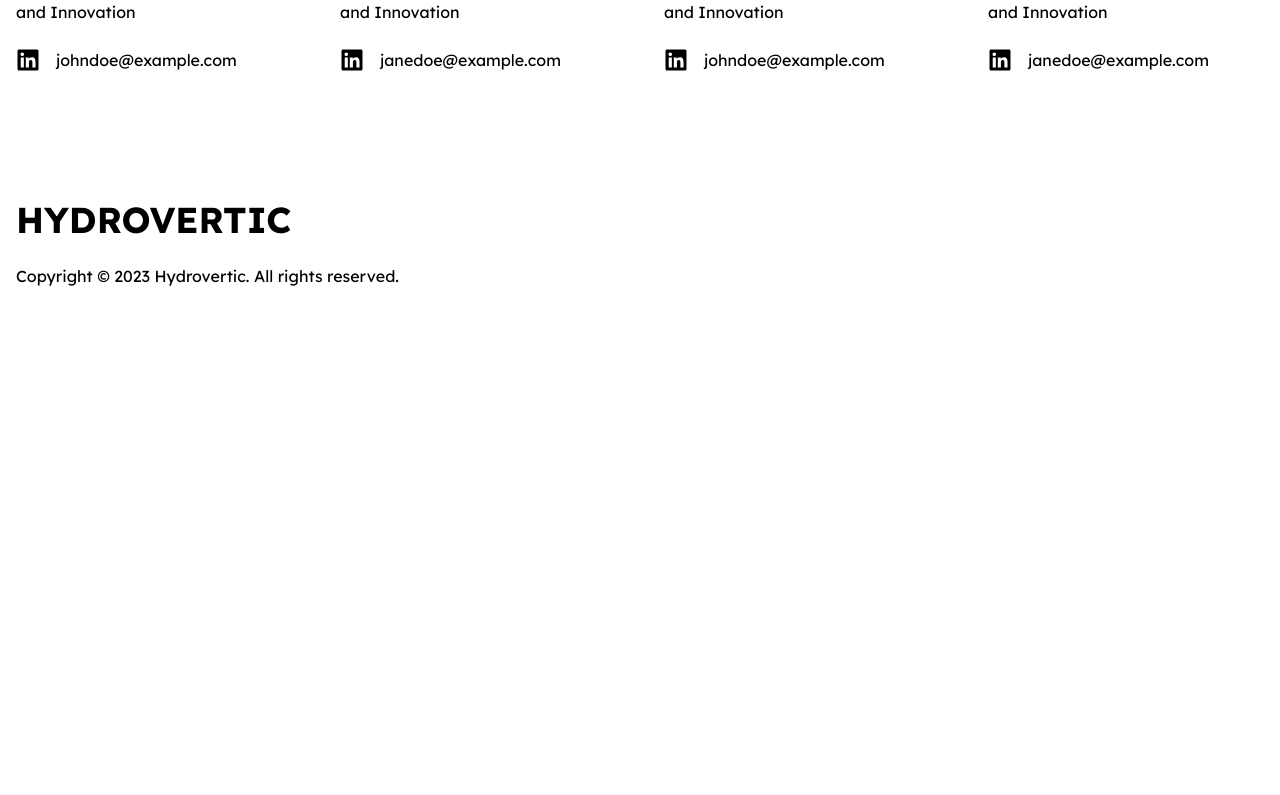
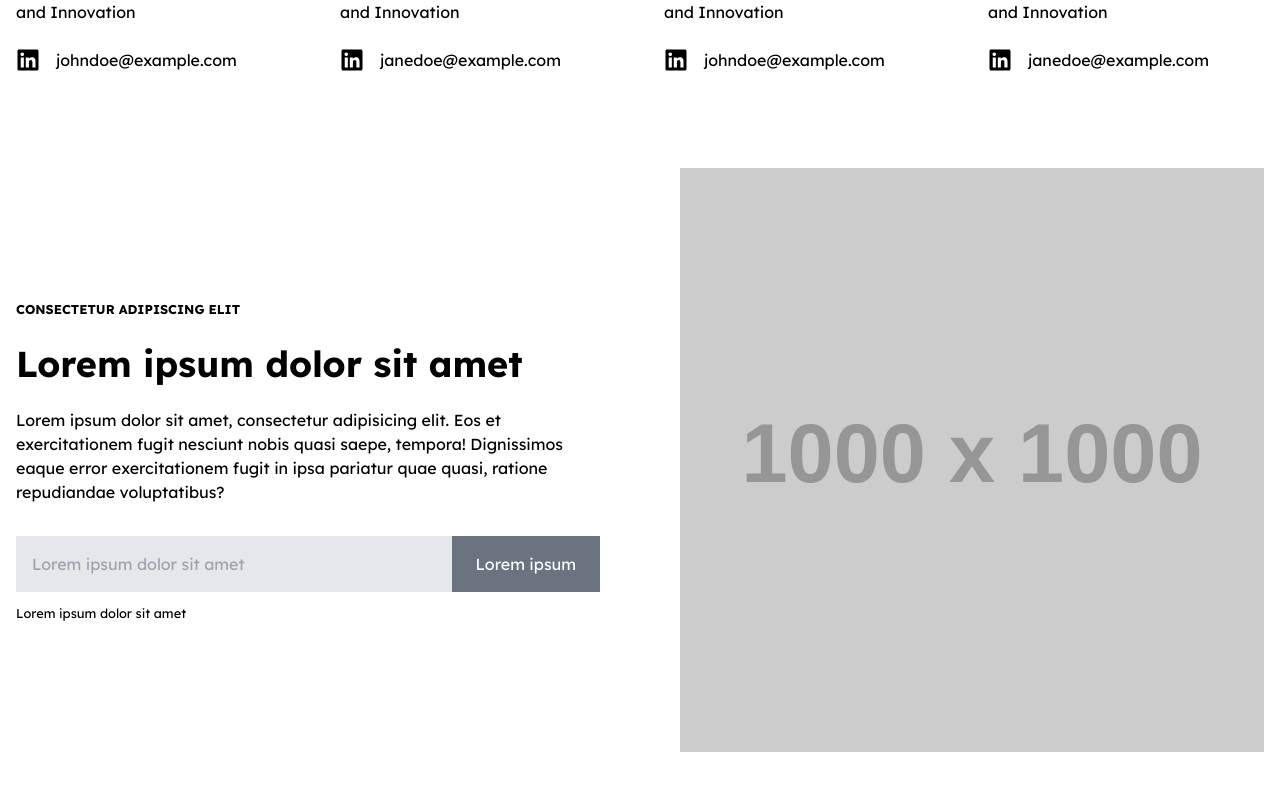
Before and after one commit to BuzzKillMaster/yogapooch-frontend, a Next.js app: page / in a window 1280 px wide. Shown: the part 5925-6720 px from the top of the page. Before the commit the page ends 6293 px from the top, so only its background shows below. Built offline with nearby package versions, Linux system fonts and the light colour scheme.

Commit message:
add structure for newsletter sign up section

```diff
--- /dev/null
+++ b/src/components/sections/NewsletterSection.tsx
@@ -0,0 +1,23 @@
+import SectionHeading from "@/components/sections/partials/SectionHeading";
+import Image from "next/image";
+
+export default function NewsletterSection() {
+    return (
+        <section>
+            <div className={"container grid grid-cols-2 items-center gap-20"}>
+                <div>
+                    <SectionHeading smallPrint={"Consectetur adipiscing elit"} title={"Lorem ipsum dolor sit amet"} description={"Lorem ipsum dolor sit amet, consectetur adipisicing elit. Eos et exercitationem fugit nesciunt nobis quasi saepe, tempora! Dignissimos eaque error exercitationem fugit in ipsa pariatur quae quasi, ratione repudiandae voluptatibus?"} fullWidth={true}/>
+
+                    <div className={"flex mb-2 -mt-12"}>
+                        <input type="email" placeholder={"Lorem ipsum dolor sit amet"} className={"bg-gray-200 p-4 grow"}/>
+                        <button className={"bg-gray-500 text-white px-6"}>Lorem ipsum</button>
+                    </div>
+
+                    <small>Lorem ipsum dolor sit amet</small>
+                </div>
+
+                <Image src={"https://fakeimg.pl/1000"} alt={""} height={1000} width={1000} />
+            </div>
+        </section>
+    );
+}
--- a/src/components/sections/partials/SectionHeading.tsx
+++ b/src/components/sections/partials/SectionHeading.tsx
@@ -2,9 +2,10 @@ export default function SectionHeading(props: {
     smallPrint: string
     title: string
     description: string
+    fullWidth?: boolean
 }) {
     return (
-        <div className={"w-1/2 mb-20"}>
+        <div className={(props.fullWidth ? "" : "w-1/2 ") + "mb-20"}>
             <small className={"font-bold uppercase"}>{props.smallPrint}</small>
 
             <h2 className={"text-4xl font-bold my-6"}>{props.title}</h2>
--- a/src/pages/index.tsx
+++ b/src/pages/index.tsx
@@ -9,6 +9,7 @@ import NewsArticlesSection from "@/components/sections/NewsArticlesSection";
 import TestimonialsSection from "@/components/sections/TestimonialsSection";
 import TeamSection from "@/components/sections/TeamSection";
 import ContactSection from "@/components/sections/ContactSection";
+import NewsletterSection from "@/components/sections/NewsletterSection";
 
 const lexend = Lexend({
     subsets: ["latin"],
@@ -28,6 +29,7 @@ export default function Home() {
                 <TestimonialsSection/>
                 <ContactSection/>
                 <TeamSection/>
+                <NewsletterSection/>
             </main>
 
             <PageFooter/>
```
